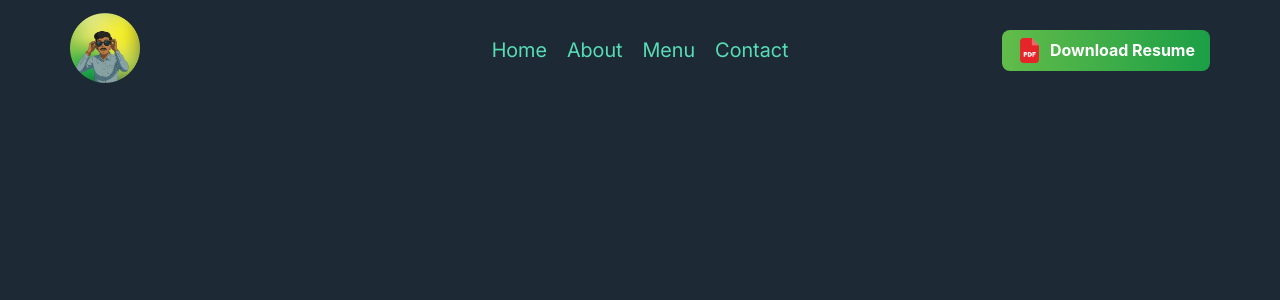
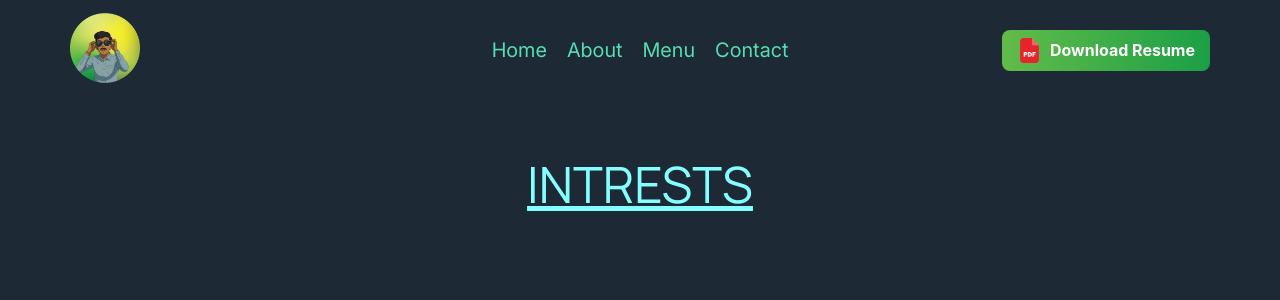
Before and after one commit to patel-vansh1607/vansh-patel, a React (Create React App) app: page /about in a window 1280 px wide. Shown: the top 300 px of the page. Built offline with nearby package versions, Linux system fonts and the light colour scheme.

Commit message:
adding a new p tag

```diff
--- a/src/pages/About.js
+++ b/src/pages/About.js
@@ -5,7 +5,9 @@ const AboutPage = () => {
     return(
         <div className="main div">
             <Navbar />
-
+            <div className="header">
+                <p>INTRESTS</p>
+            </div>
         </div>
     )
 }
```
